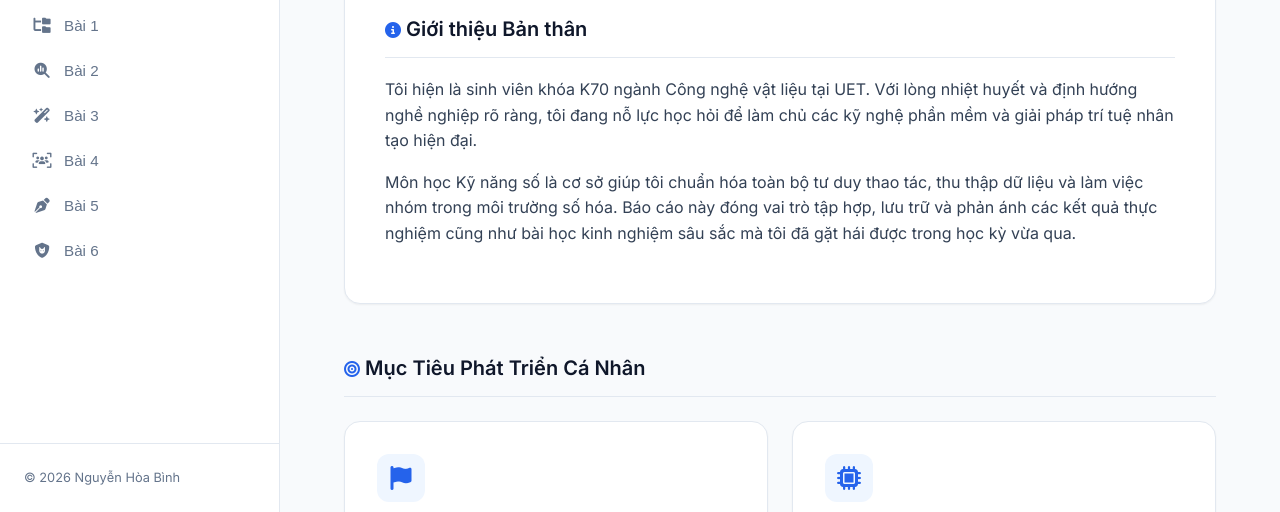
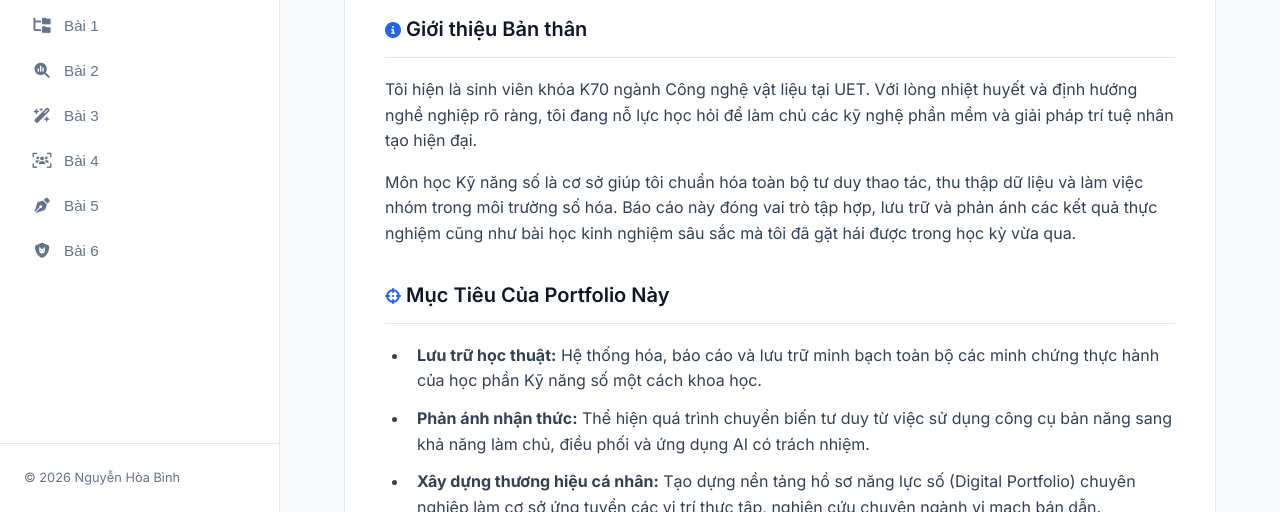
Before and after one commit to binhnhcntt-tech/hoabinh2907, a plain HTML site: page index.html in a window 1280 px wide. Shown: the part 288-800 px from the top of the page. Drawn offline with Linux system fonts and the light colour scheme.

Commit message:
Add 'Mục Tiêu Của Portfolio Này' to About section

```diff
--- a/index.html
+++ b/index.html
@@ -47,6 +47,13 @@
                     <h3 class="section-heading"><i class="fa-solid fa-circle-info" style="color:var(--primary); font-size: 1rem;"></i> Giới thiệu Bản thân</h3>
                     <p>Tôi hiện là sinh viên khóa K70 ngành Công nghệ vật liệu tại UET. Với lòng nhiệt huyết và định hướng nghề nghiệp rõ ràng, tôi đang nỗ lực học hỏi để làm chủ các kỹ nghệ phần mềm và giải pháp trí tuệ nhân tạo hiện đại.</p>
                     <p>Môn học Kỹ năng số là cơ sở giúp tôi chuẩn hóa toàn bộ tư duy thao tác, thu thập dữ liệu và làm việc nhóm trong môi trường số hóa. Báo cáo này đóng vai trò tập hợp, lưu trữ và phản ánh các kết quả thực nghiệm cũng như bài học kinh nghiệm sâu sắc mà tôi đã gặt hái được trong học kỳ vừa qua.</p>
+
+                    <h3 class="section-heading" style="margin-top: 2rem;"><i class="fa-solid fa-crosshairs" style="color:var(--primary); font-size: 1rem;"></i> Mục Tiêu Của Portfolio Này</h3>
+                    <ul class="custom-list">
+                        <li><strong>Lưu trữ học thuật:</strong> Hệ thống hóa, báo cáo và lưu trữ minh bạch toàn bộ các minh chứng thực hành của học phần Kỹ năng số một cách khoa học.</li>
+                        <li><strong>Phản ánh nhận thức:</strong> Thể hiện quá trình chuyển biến tư duy từ việc sử dụng công cụ bản năng sang khả năng làm chủ, điều phối và ứng dụng AI có trách nhiệm.</li>
+                        <li><strong>Xây dựng thương hiệu cá nhân:</strong> Tạo dựng nền tảng hồ sơ năng lực số (Digital Portfolio) chuyên nghiệp làm cơ sở ứng tuyển các vị trí thực tập, nghiên cứu chuyên ngành vi mạch bán dẫn.</li>
+                    </ul>
                 </div>
 
                 <h3 class="section-heading" style="margin-top: 3rem; margin-bottom: 1.5rem;"><i class="fa-solid fa-bullseye" style="color:var(--primary); font-size: 1rem;"></i> Mục Tiêu Phát Triển Cá Nhân</h3>
```
